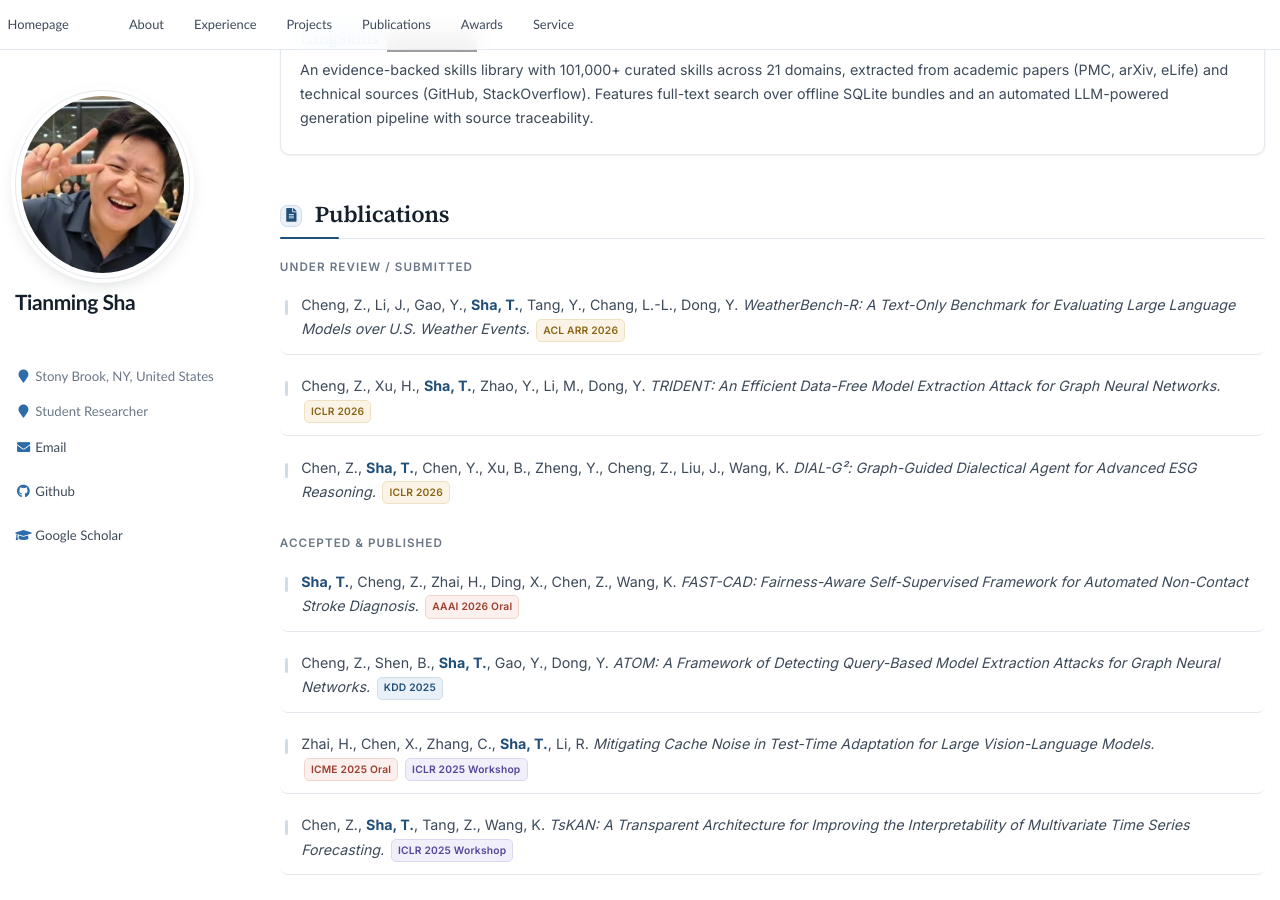
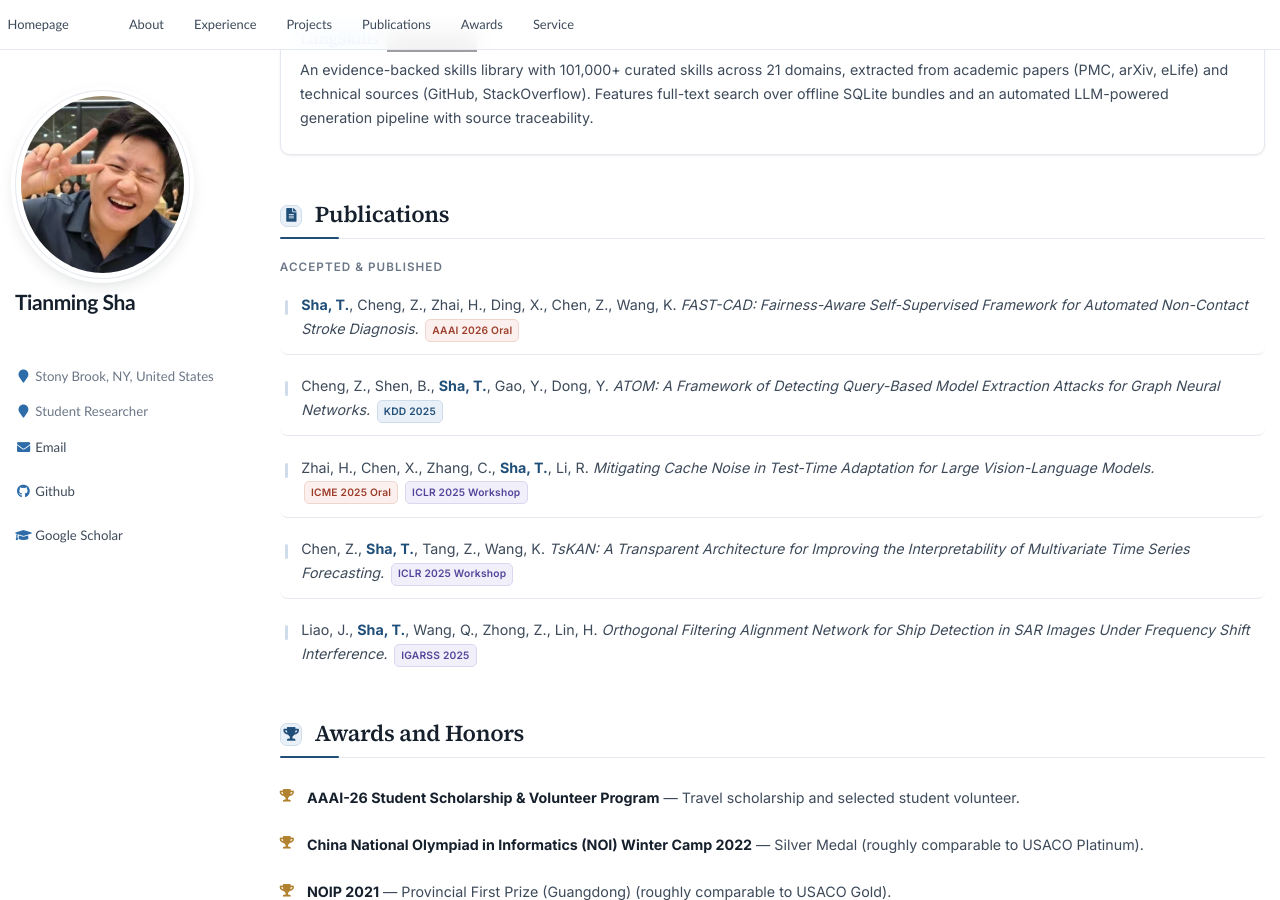
Before and after one commit to shatianming5/shatianming5.github.io, a Jekyll site: the page built from _pages/about.md, in a window 1280 px wide and 900 px high, scrolled down 721 px. Built offline with Jekyll 4.4.1, drawn with Linux system fonts in a browser that asks for light colours; grey boxes are pictures that could not be loaded.

Commit message:
Remove the Under Review / Submitted publications
Drops the three in-submission entries (WeatherBench-R, TRIDENT, DIAL-G2),
leaving only peer-reviewed accepted work under Publications.

The .venue.review style is intentionally kept in _includes/head/custom.html
so the group can be restored later without re-adding CSS.

Co-authored-by: Copilot <223556219+Copilot@users.noreply.github.com>
Copilot-Session: 217a6f9a-7f9a-4da9-9981-2fd39f5192b3

```diff
--- a/_pages/about.md
+++ b/_pages/about.md
@@ -52,14 +52,6 @@ Mission-driven undergraduate student researcher at Stony Brook University, motiv
 
 # <span class="section-icon"><i class="fas fa-file-alt"></i></span> Publications
 
-## Under Review / Submitted
-
-<ul class="pub-list">
-  <li>Cheng, Z., Li, J., Gao, Y., <strong>Sha, T.</strong>, Tang, Y., Chang, L.-L., Dong, Y. <em>WeatherBench-R: A Text-Only Benchmark for Evaluating Large Language Models over U.S. Weather Events.</em> <span class="venue review">ACL ARR 2026</span></li>
-  <li>Cheng, Z., Xu, H., <strong>Sha, T.</strong>, Zhao, Y., Li, M., Dong, Y. <em>TRIDENT: An Efficient Data-Free Model Extraction Attack for Graph Neural Networks.</em> <span class="venue review">ICLR 2026</span></li>
-  <li>Chen, Z., <strong>Sha, T.</strong>, Chen, Y., Xu, B., Zheng, Y., Cheng, Z., Liu, J., Wang, K. <em>DIAL-G²: Graph-Guided Dialectical Agent for Advanced ESG Reasoning.</em> <span class="venue review">ICLR 2026</span></li>
-</ul>
-
 ## Accepted & Published
 
 <ul class="pub-list">
```
